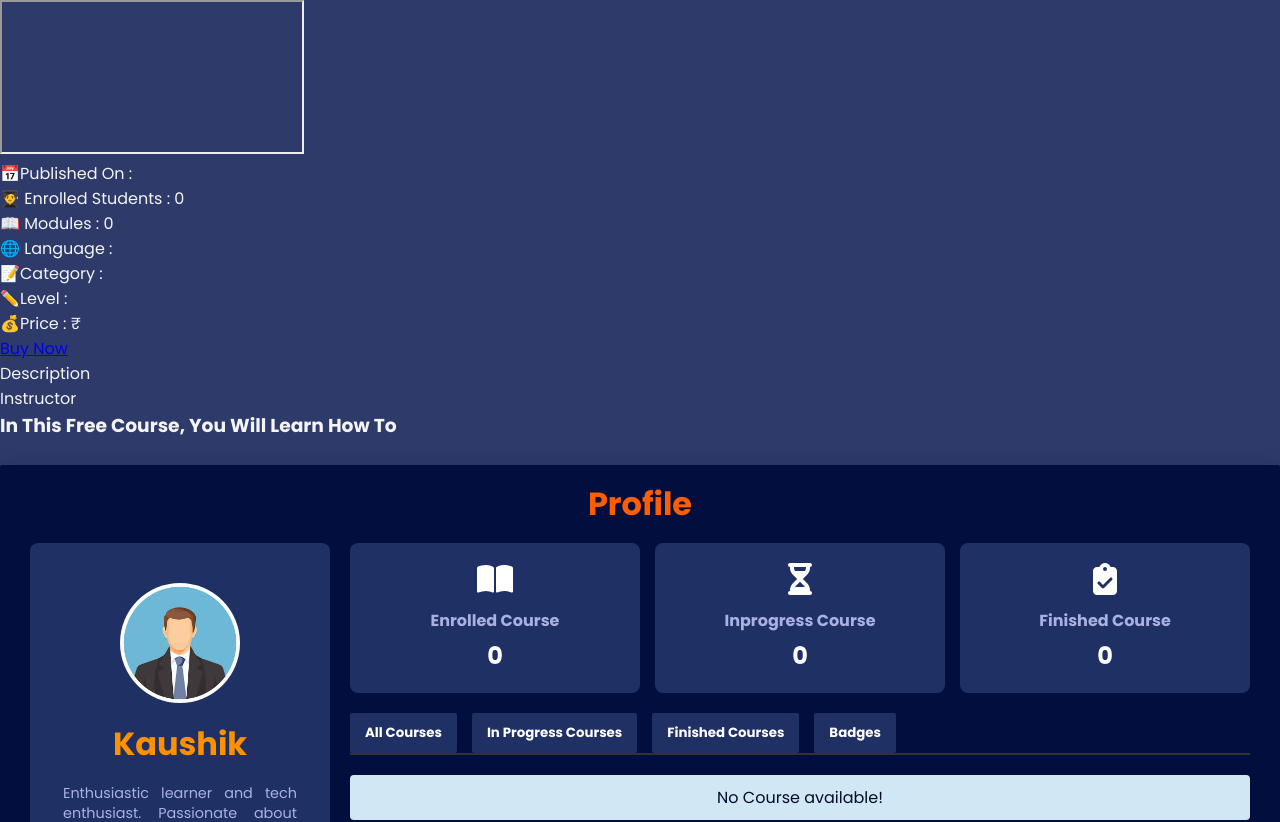
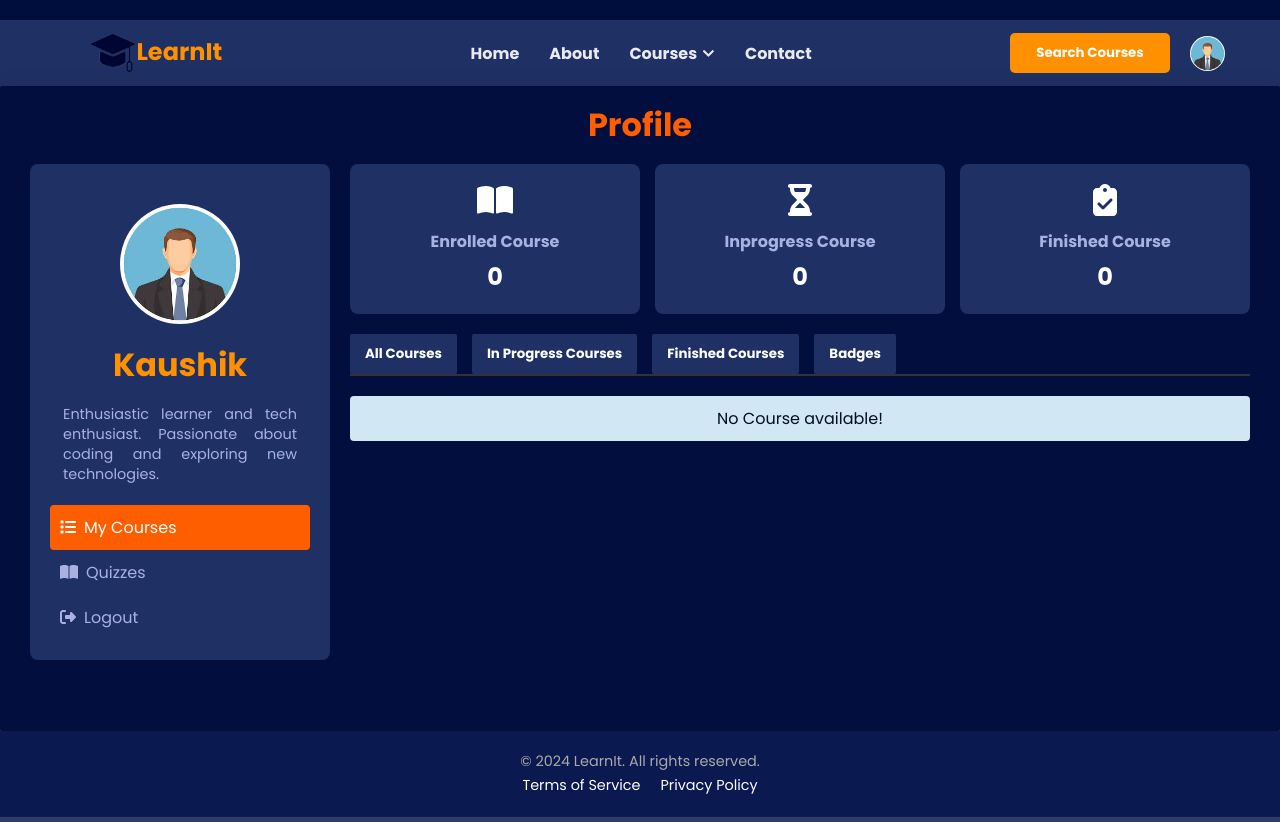
Before and after one commit to zenilrr/LearnIt---Online-Learning-Portal, a React (Create React App) app in the folder my-app/: page /profile in a window 1280 px wide. Shown: the top 822 px of the page. Built offline with nearby package versions, Linux system fonts and the light colour scheme.

Commit message:
Update HeaderAfterSignIn.js
previous one was other file

```diff
--- a/my-app/src/Components/HeaderAfterSignIn.js
+++ b/my-app/src/Components/HeaderAfterSignIn.js
@@ -1,167 +1,171 @@
-import React, { useState, useEffect } from "react";
-import "./Styles/BuyNow.css";
-import { FaLinkedin } from "react-icons/fa";
-import { useParams } from "react-router-dom";
+import React, { useState, useEffect } from 'react';
+import { Link, useLocation, useNavigate } from 'react-router-dom';
+import { FaChevronDown } from 'react-icons/fa';
+import './Styles/Header_after_signin.css';
+import capLogo from '../Assets/Cap.png';
+import DefaultProfilePic from '../Assets/profile-img.jpeg';
 
-function BuyNow() {
-  const { id } = useParams();
-  const [courses, setCourses] = useState([]);
-  const [loading, setLoading] = useState(true);
-  const [error, setError] = useState(null);
-  const [activeTab, setActiveTab] = useState("description"); // Initialize activeTab state
-  const [openSections, setOpenSections] = useState({}); // State to track open sections
+function Header2() {
 
-  useEffect(() => {
-    const fetchCourses = async () => {
-      try {
-        const response = await fetch(`http://localhost:8000/api/coursedetails/${id}`);
+  const [showSearch, setShowSearch] = useState(false);
+  const [showDropdown, setShowDropdown] = useState(false);
+  const [showProfileDropdown, setShowProfileDropdown] = useState(false);
+  const [activeLink, setActiveLink] = useState('');
+  const [selectedSuggestion, setSelectedSuggestion] = useState('');
+  const [profilePic, setProfilePic] = useState(DefaultProfilePic);
+  const location = useLocation();
+  const navigate = useNavigate();
 
-        if (!response.ok) {
-          throw new Error("Failed to fetch data");
+  const suggestions = [
+    'Web Development',
+    'Data Science',
+    'Machine Learning',
+    'Design',
+    'Artificial Intelligence',
+    'Cybersecurity',
+    'Blockchain',
+    'Cloud Computing',
+    'JavaScript',
+    'Python',
+  ];
+
+  const handleMouseEnter = () => setShowDropdown(true);
+  const handleMouseLeave = () => setShowDropdown(false);
+
+  const scrollToSection = (sectionId) => {
+    if (location.pathname !== '/') {
+      // Navigate to home page first if not already there
+      navigate('/');
+      setTimeout(() => {
+        const section = document.getElementById(sectionId);
+        if (section) {
+          section.scrollIntoView({ behavior: 'smooth' });
+          setActiveLink(sectionId);
         }
-        const data = await response.json();
-        setCourses(data);
-        setLoading(false);
-      } catch (error) {
-        setError(error.message);
-        setLoading(false);
+      }, 300); // Delay to ensure the page loads
+    } else {
+      const section = document.getElementById(sectionId);
+      if (section) {
+        section.scrollIntoView({ behavior: 'smooth' });
+        setActiveLink(sectionId);
+      }
     }
   };
 
-    if (id) {
-      fetchCourses();
+
+  const handleLogout = () => {
+    localStorage.clear();
+    if(location.pathname != '/') {
+      navigate('/');
     }
-  }, [id]);
+    window.location.reload();
+  };
 
-  const showTab = (tabId) => setActiveTab(tabId);
-  const toggleSections = (chapterId) => {
-    const allSections = document.querySelectorAll(".learnit-section-list");
-    allSections.forEach((section) => {
-      if (section.id !== chapterId) {
-        section.style.display = "none";
+  const handleProfilePicChange = (e) => {
+    const file = e.target.files[0];
+    if (file) {
+      const reader = new FileReader();
+      reader.onload = () => setProfilePic(reader.result);
+      reader.readAsDataURL(file);
+    }
+  };
+
+  useEffect(() => {
+    const handleScroll = () => {
+      const sections = ['home', 'about', 'contact'];
+      let currentSection = '';
+
+      sections.forEach((sectionId) => {
+        const section = document.getElementById(sectionId);
+        if (section) {
+          const rect = section.getBoundingClientRect();
+          if (rect.top <= 100 && rect.bottom >= 100) {
+            currentSection = sectionId;
+          }
         }
       });
-    const sectionList = document.getElementById(chapterId);
-    sectionList.style.display =
-      sectionList.style.display === "none" ? "block" : "none";
+
+      setActiveLink(currentSection);
     };
 
+    window.addEventListener('scroll', handleScroll);
+    return () => window.removeEventListener('scroll', handleScroll);
+  }, []);
+
+  useEffect(() => {
+    if (location.pathname === '/') {
+      setActiveLink('home');
+    } else if (location.pathname.includes('/courses')) {
+      setActiveLink('courses');
+    } else if (location.pathname === '/contact') {
+      setActiveLink('contact');
+    }
+  }, [location]);
+
+  useEffect(() => {
+    const handleClickOutside = (e) => {
+      if (!e.target.closest('.profile-button') && !e.target.closest('.profile-dropdown')) {
+        setShowProfileDropdown(false);
+      }
+    };
+
+    document.addEventListener('click', handleClickOutside);
+    return () => document.removeEventListener('click', handleClickOutside);
+  }, []);
+
   return (
-    <div className="learnit-container">
-      {/* Header */}
-      <header className="learnit-header">
-        <h1>{courses.title}</h1>
-      </header>
-
-      {/* Main Content */}
-      <div className="learnit-main-content">
-        {/* Sidebar */}
-        <div className="learnit-sidebar">
-          <div className="learnit-video">
-            <iframe
-              src={courses.demoVideourl}
-              title="YouTube video player"
-              allow="accelerometer; autoplay; clipboard-write; encrypted-media; gyroscope; picture-in-picture"
-              allowFullScreen
-            ></iframe>
-          </div>
-          <div className="learnit-course-info">
-            <p>
-              <strong>📅</strong>Published On : {courses.date}
-            </p>
-            <p>
-              <strong>🧑‍🎓</strong> Enrolled Students : {courses.students?.length||0}
-            </p>
-            <p>
-              <strong>📖</strong> Modules : {courses.curriculum?.length||0}
-            </p>
-            <p>
-              <strong>🌐</strong> Language : {courses.primaryLanguage}
-            </p>
-            <p>
-              <strong>📝</strong>Category : {courses.category}
-            </p>
-            <p>
-              <strong>✏️</strong>Level : {courses.level}
-            </p>
-
-            <p>
-              <strong>💰</strong>Price : ₹{courses.pricing}
-            </p>
-          </div>
-          <a href="/payment" className="learnit-start-button">
-            Buy Now
-          </a>
+    <header className="header">
+      <div className="header-logo">
+        <img src={capLogo} alt="Graduation Cap" className="logo-image" />
+        LearnIt
       </div>
 
-        {/* Content */}
-        <div className="learnit-content">
-          {/* Tabs */}
-          <div className="learnit-tabs">
-            <div
-              className={`learnit-tab ${
-                activeTab === "description" ? "learnit-tab-active" : ""
-              }`}
-              onClick={() => showTab("description")}
-            >
-              Description
-            </div>
-            <div
-              className={`learnit-tab ${
-                activeTab === "instructor" ? "learnit-tab-active" : ""
-              }`}
-              onClick={() => showTab("instructor")}
-            >
-              Instructor
-            </div>
-          </div>
-
-          {/* Tab Content */}
-          {activeTab === "description" && (
-            <div className="learnit-tab-content">
-              <p>{courses.description}</p>
-              <div className="learnit-feature-box">
-                <h3>In This Free Course, You Will Learn How To</h3>
-                <ul>
-                  <li>{courses.objectives}</li>
-                </ul>
-              </div>
-            </div>
-          )}
-
-          {activeTab === "instructor" && (
-            <div className="learnit-tab-content">
-              <div className="learnit-instructor-profile">
-                <img
-                  src={courses.image}
-                  alt="Instructor"
-                  className="instructor-image"
-                  height="100"
-                  width="100"
-                />
-                <p>
-                  <strong>{courses.instructorName}</strong>
-                </p>
-                <p>👉 Expert in {courses.expertise}</p>
-                <p>👉 Students taught: {courses.taughtStudents}+</p>
-                <p>👉 Total courses offered: {courses.offeredCourses}</p>
-                <p>👉 Rating: {courses.rating}</p>
-
-                <a
-                  href={courses.linkedinUrl}
-                  target="_blank"
-                  rel="noopener noreferrer"
-                  className="linkedin-link"
-                >
-                  <FaLinkedin size={30} className="linkedin-icon" />
-                </a>
-              </div>
+      <nav className="header-links-2">
+        <Link to="/" className={activeLink === 'home' ? 'active' : ''} onClick={() => scrollToSection('home')}>
+          Home
+        </Link>
+        <span className={`header-button ${activeLink === 'about' ? 'active' : ''}`} onClick={() => scrollToSection('about')}>
+          About
+        </span>
+        <div className="dropdown" onMouseEnter={handleMouseEnter} onMouseLeave={handleMouseLeave}>
+          <Link to="/courses" className={activeLink === 'courses' ? 'active' : ''}>
+            Courses <FaChevronDown className={`dropdown-icon ${showDropdown ? 'open' : ''}`} />
+          </Link>
+          {showDropdown && (
+            <div className="dropdown-menu">
+              {suggestions.map((suggestion, index) => (
+                <Link key={index} to={`/courses/${suggestion.toLowerCase().replace(/\s+/g, '-')}`}>
+                  {suggestion}
+                </Link>
+              ))}
             </div>
           )}
         </div>
+        <span className={`header-button ${activeLink === 'contact' ? 'active' : ''}`} onClick={() => scrollToSection('contact')}>
+          Contact
+        </span>
+      </nav>
+
+      <button className="go-to-courses-button" onClick={() => navigate('/search-courses')}>
+        Search Courses
+      </button>
+
+      <button className="profile-button" onClick={() => setShowProfileDropdown(!showProfileDropdown)}>
+        <img src={profilePic} alt="Profile" />
+      </button>
+
+      {showProfileDropdown && (
+        <div className="profile-dropdown">
+          <Link to="/profile" className="dropdown-item">View Profile</Link>
+          <Link to="/edit-profile" className="dropdown-item">Edit Profile</Link>
+          {localStorage.userRole == 'Instructor' && ( // Show Dashboard link only for instructors
+            <Link to="/instructor-dashboard" className="dropdown-item">Dashboard</Link>
+          )}
+          <button className="dropdown-item" onClick={handleLogout}>Logout</button>
         </div>
-    </div>
+      )}
+    </header>
   );
 }
 
-export default BuyNow;
+export default Header2;
```
Lines whose indentation alone changed are shown as unchanged.
